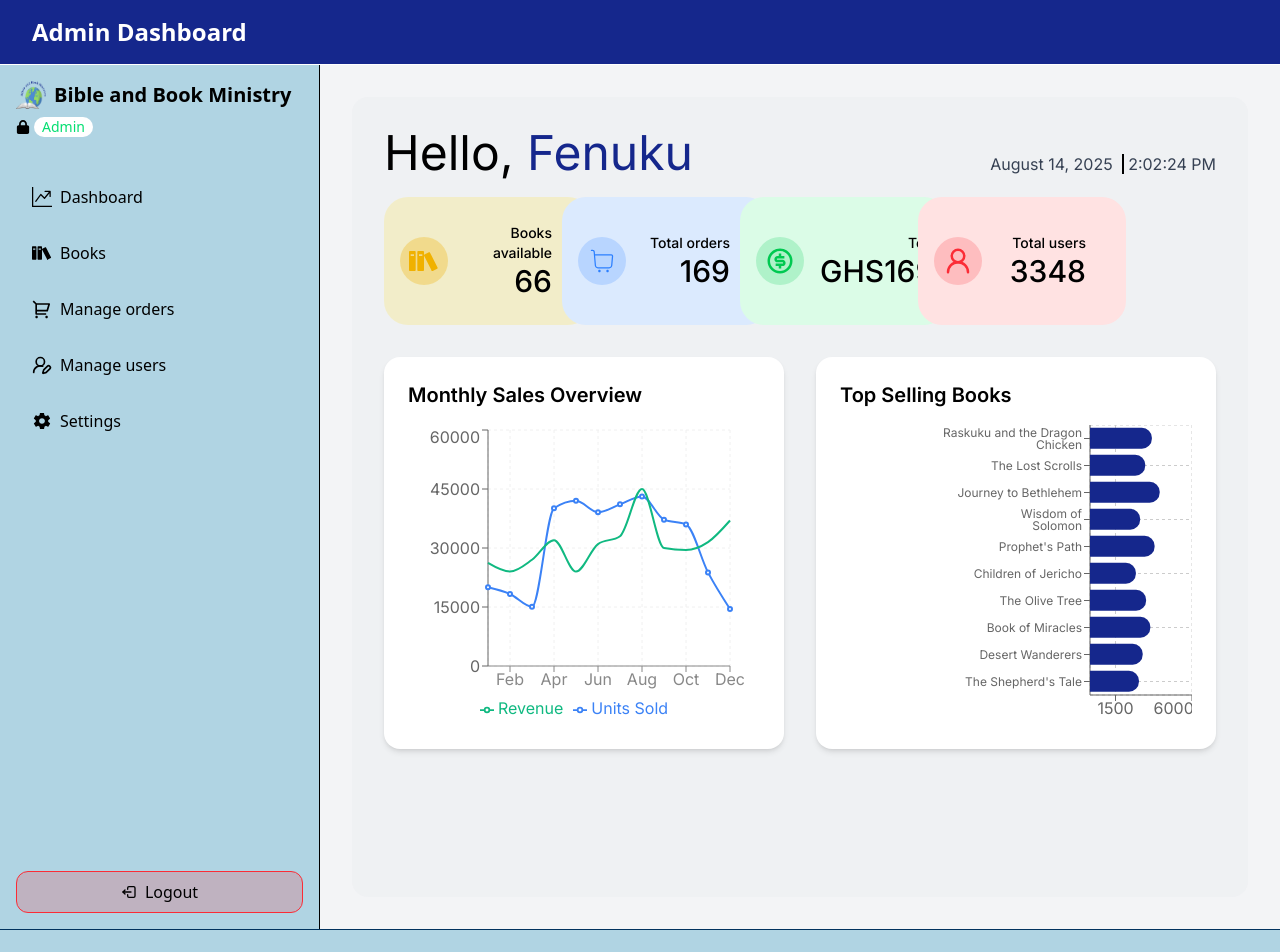
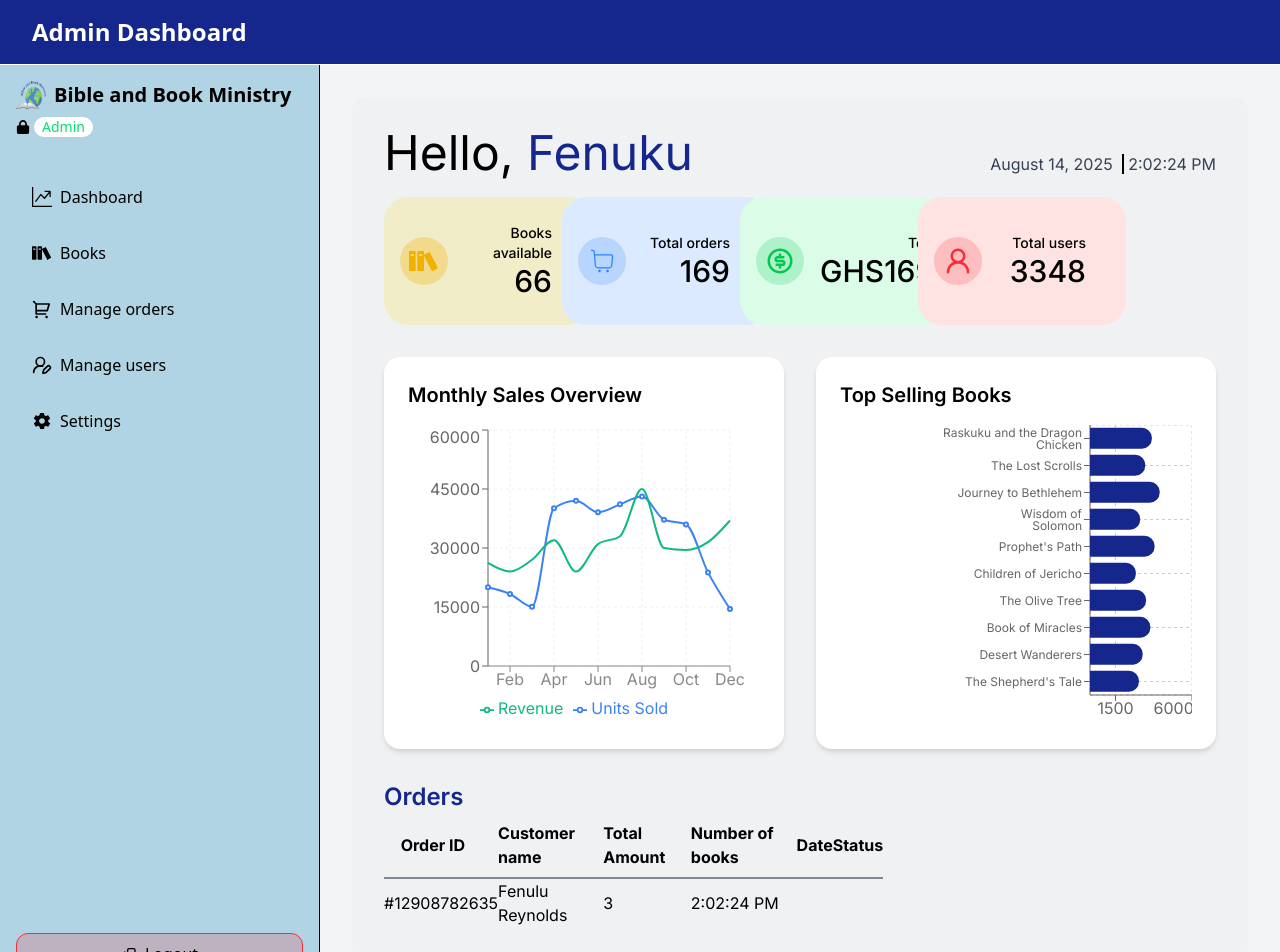
Before and after one commit to AgileMinds48/bible_bookministry-frontend, a Next.js app: page /admin/dashboard in a window 1280 px wide. Shown: the top 952 px of the page. Built offline with nearby package versions, Linux system fonts and the light colour scheme.

Commit message:
add order list

```diff
--- a/components/Dashboard/BookList.tsx
+++ b/components/Dashboard/BookList.tsx
@@ -2,14 +2,7 @@ import React from 'react'
 
 const BookList = () => {
   return (
-    <table>
-      <tr>
-      <th></th>
-      <th></th>
-      <th></th>
-        <th></th>
-        </tr>
-    </table>
+    <div>BookList</div>
   )
 }
 
--- a/components/Dashboard/Dashboard.tsx
+++ b/components/Dashboard/Dashboard.tsx
@@ -4,6 +4,8 @@ import Overview from './Overview'
 import SalesChart, { SalesData } from './Charts/SalesChart';
 import TopSellingBooksChart, { BookData } from './Charts/TopSelling';
 import AdminSidebar from './AdminSidebar';
+import BookList from './BookList';
+import OrderList from './OrderList';
 
 
 
@@ -99,6 +101,9 @@ const Dashboard = () => {
          <SalesChart data={mockSalesData} />
          <TopSellingBooksChart data={mockTopSelling}/>
          </div>
+        <div className='mt-8 grid grid-cols-[1.5fr_1fr]'>
+          <OrderList/>
+        </div>
       </section>
     </>
   )
--- /dev/null
+++ b/components/Dashboard/OrderList.tsx
@@ -0,0 +1,53 @@
+import { td } from 'framer-motion/client';
+import React from 'react'
+
+type status = "paid" | "pending" | "completed";
+
+interface orderList{
+  orderId: string,
+  customerName: string,
+  totalAmount: number,
+  // Date: Date,
+  Status: status
+}
+
+const mockOrderlIst: orderList[] = [
+  {
+    orderId: "2908782635",
+    customerName:"Fenulu Reynolds",
+    totalAmount:3,
+    Status:"paid"
+}]
+const OrderList = () => {
+  return (
+    <div>
+      <h1 className='text-2xl text-[#15278c] font-semibold'>Orders</h1>
+    <table className='w-full text-left'>
+      <thead className=''>
+          <tr className='border-b-2 border-b-gray-700/60 '>
+            <th></th>
+      <th>Order ID</th>
+      <th className='py-2'>Customer name</th>
+      <th className='py-2'>Total Amount</th>
+        <th className='py-2'>Number of books</th>
+        <th className='py-2'>Date</th>
+        <th className='py-2'>Status</th>
+        </tr>
+      </thead>
+      <tbody>
+          {mockOrderlIst.map(({ customerName, Status, orderId, totalAmount }, id) => (
+            <>
+              <td>#{id+1 }</td>
+              <td>{orderId}</td>
+              <td>{customerName}</td>
+              <td>{totalAmount}</td>
+              <td>{new Date().toLocaleTimeString()}</td>
+            </>
+        ))}
+      </tbody>
+      </table>
+      </div>
+  )
+}
+
+export default OrderList;
```
